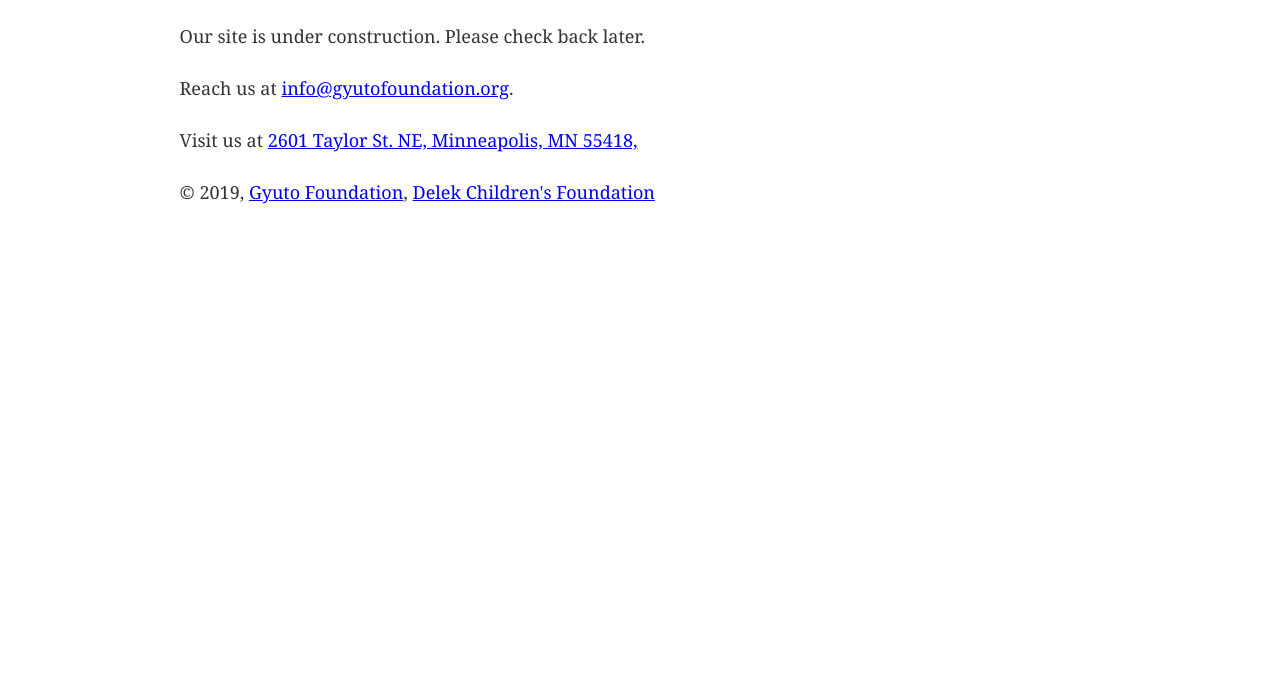
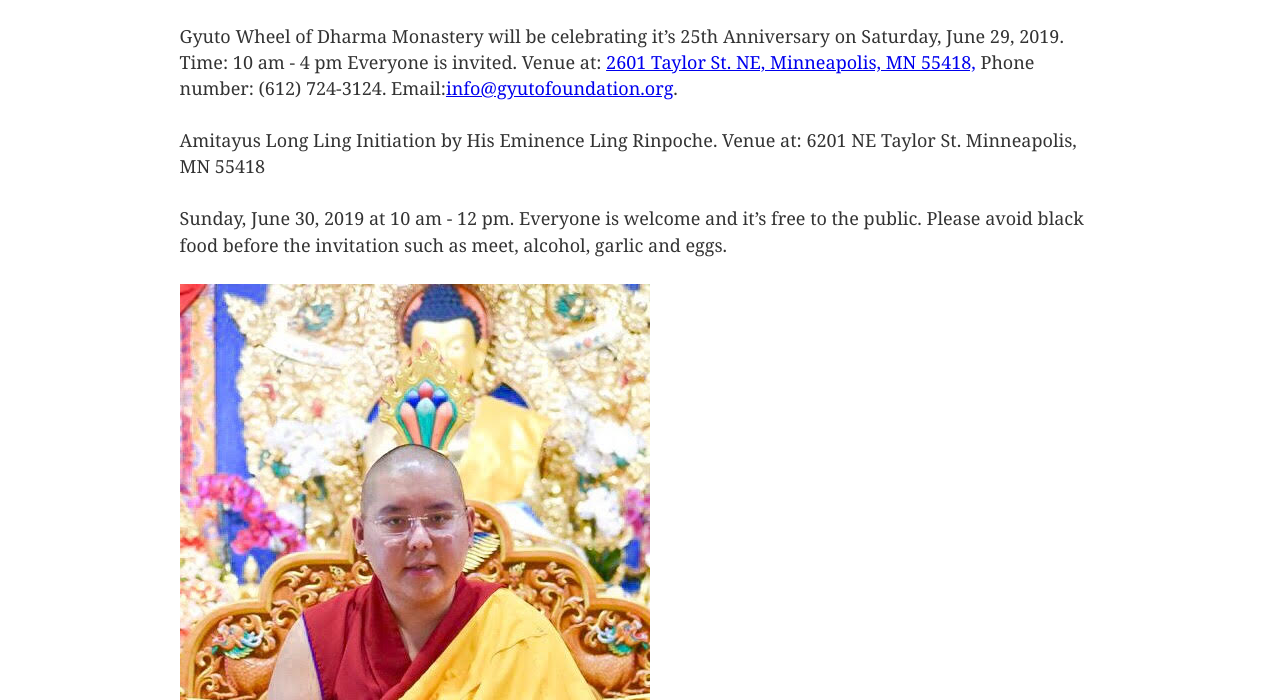
Before and after one commit to gyuto/client, a Gatsby site: page / in a window 1280 px wide. Shown: the part 100-800 px from the top of the page. Built offline with nearby package versions, Linux system fonts and the light colour scheme; Gatsby itself is replaced by a stand-in of ours.

Commit message:
Add event info

```diff
--- a/src/pages/index.js
+++ b/src/pages/index.js
@@ -2,10 +2,41 @@
 
 import Layout from "../components/layout"
 import SEO from "../components/seo"
+import longLing from "../images/long-ling.jpg"
 
 const IndexPage = () => (
   <Layout>
-    <SEO title="Home" keywords={[`gatsby`, `application`, `react`]} />
+    <SEO
+      title="Home"
+      keywords={[`Gyuto`, `Gyuto Minnesota`, `Gyuto Foundation`]}
+    />
+    <p>
+      Gyuto Wheel of Dharma Monastery will be celebrating it’s 25th Anniversary
+      on Saturday, June 29, 2019. Time: 10 am - 4 pm Everyone is invited. Venue
+      at:{" "}
+      <a
+        rel="noopener noreferrer"
+        target="_blank"
+        href="https://www.google.com/maps/place/2601+NE+Taylor+St,+Minneapolis,+MN+55418/@45.015186,-93.245637,17z/data=!3m1!4b1!4m5!3m4!1s0x52b32dc224fbe3cb:0x9641501349061f2c!8m2!3d45.015186!4d-93.243443"
+      >
+        2601 Taylor St. NE, Minneapolis, MN 55418,
+      </a>{" "}
+      Phone number: (612) 724-3124. Email:
+      <a href="mailto:info@gyutofoundation.org">info@gyutofoundation.org</a>.
+    </p>
+
+    <p>
+      Amitayus Long Ling Initiation by His Eminence Ling Rinpoche. Venue at:
+      6201 NE Taylor St. Minneapolis, MN 55418
+    </p>
+
+    <p>
+      Sunday, June 30, 2019 at 10 am - 12 pm. Everyone is welcome and it’s free
+      to the public. Please avoid black food before the invitation such as meet,
+      alcohol, garlic and eggs.
+    </p>
+    <img src={longLing} />
+
     <p>Our site is under construction. Please check back later.</p>
     <p>
       Reach us at{" "}
```
Also changed, not shown: src/images/long-ling.jpg (added).
